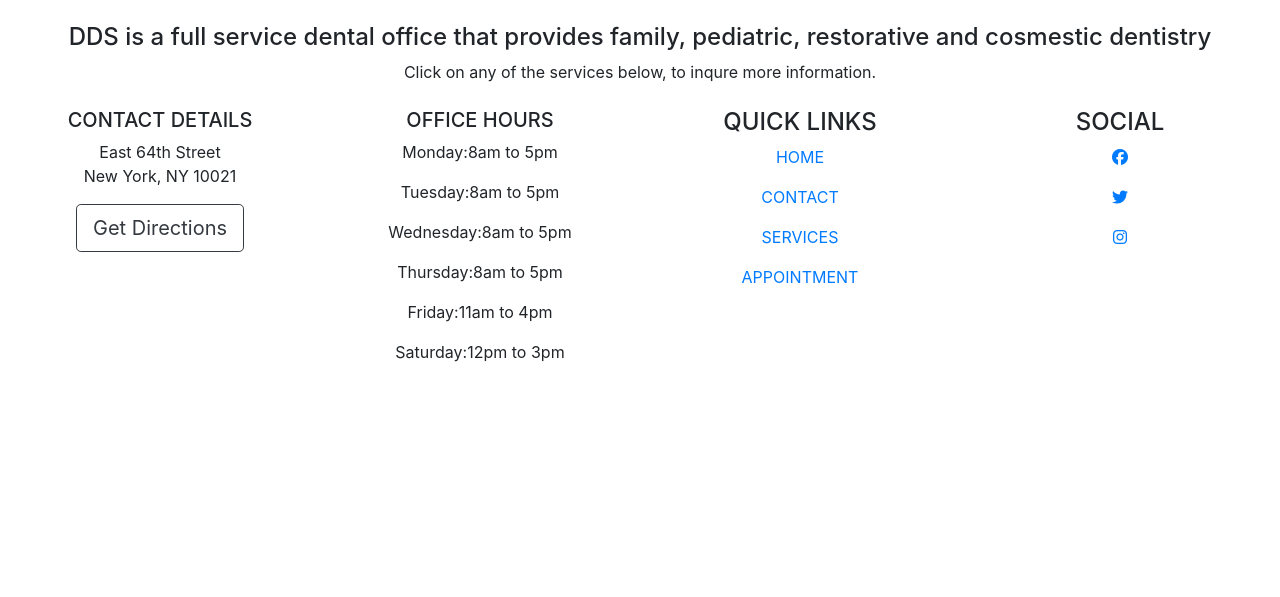
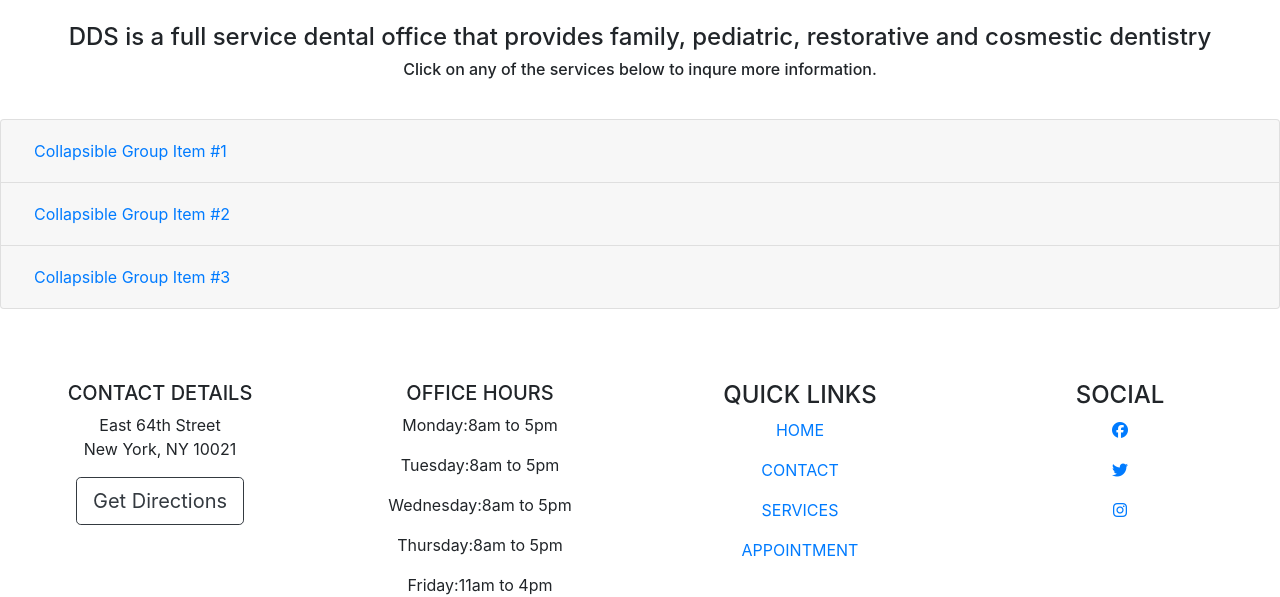
Before and after one commit to Akintola97/django_bootstrap, a Django app: page /services.html in a window 1280 px wide. Shown: the part 501-1098 px from the top of the page. Before the commit the page ends 863 px from the top, so only its background shows below. Run offline with Django 3.2, Linux system fonts and the light colour scheme; some libraries are stand-ins or nearby versions; grey boxes are pictures that could not be loaded.

Commit message:
services page...accordion

```diff
--- a/django_bootstrap/base/templates/base/services.html
+++ b/django_bootstrap/base/templates/base/services.html
@@ -8,7 +8,7 @@
 <body>
    <div class="container-fluid p-0">
 <div class="cover-vid">
-<video autoplay loop muted playsinline display:block>
+<video autoplay loop muted playsinline>
 <source src='{% static "/videos/dentist.mp4" %}' type = 'video/mp4'>
 </video>
 
@@ -28,10 +28,55 @@
 </body>
 <main>
    <div class="contaniner-fluid">
-      <div class="full-service text-center pt-4">
+      <div class="full-service text-center pt-4 pb-4">
          <h4>DDS is a full service dental office that provides family, pediatric, restorative and cosmestic dentistry</h4>
-         <h7>Click on any of the services below, to inqure more information.</h7>
+         <h6>Click on any of the services below to inqure more information.</h6>
       </div>
+      <div class="accordion pt-2 pb-5" id="accordionExample">
+         <div class="card">
+           <div class="card-header" id="headingOne">
+             <h2 class="mb-0">
+               <button class="btn btn-link btn-block text-left" type="button" data-toggle="collapse" data-target="#collapseOne" aria-expanded="true" aria-controls="collapseOne">
+                 Collapsible Group Item #1
+               </button>
+             </h2>
+           </div>
+
+           <div id="collapseOne" class="collapse" aria-labelledby="headingOne" data-parent="#accordionExample">
+             <div class="card-body">
+               Some placeholder content for the first accordion panel. This panel is shown by default, thanks to the <code>.show</code> class.
+             </div>
+           </div>
+         </div>
+         <div class="card">
+           <div class="card-header" id="headingTwo">
+             <h2 class="mb-0">
+               <button class="btn btn-link btn-block text-left collapsed" type="button" data-toggle="collapse" data-target="#collapseTwo" aria-expanded="false" aria-controls="collapseTwo">
+                 Collapsible Group Item #2
+               </button>
+             </h2>
+           </div>
+           <div id="collapseTwo" class="collapse" aria-labelledby="headingTwo" data-parent="#accordionExample">
+             <div class="card-body">
+               Some placeholder content for the second accordion panel. This panel is hidden by default.
+             </div>
+           </div>
+         </div>
+         <div class="card">
+           <div class="card-header" id="headingThree">
+             <h2 class="mb-0">
+               <button class="btn btn-link btn-block text-left collapsed" type="button" data-toggle="collapse" data-target="#collapseThree" aria-expanded="false" aria-controls="collapseThree">
+                 Collapsible Group Item #3
+               </button>
+             </h2>
+           </div>
+           <div id="collapseThree" class="collapse" aria-labelledby="headingThree" data-parent="#accordionExample">
+             <div class="card-body">
+               And lastly, the placeholder content for the third and final accordion panel. This panel is hidden by default.
+             </div>
+           </div>
+         </div>
+       </div>
    </div>
 </main>
 
```
Also changed, not shown: 1 other file.
